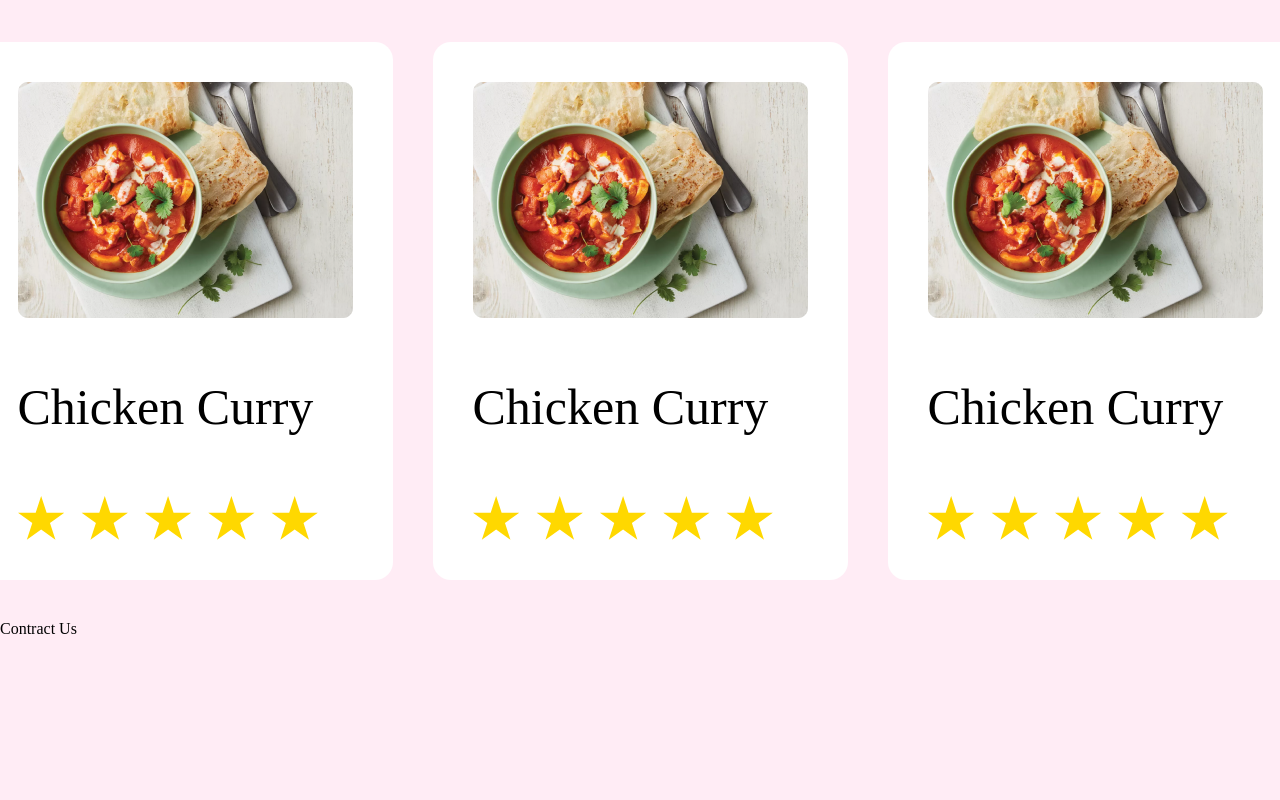
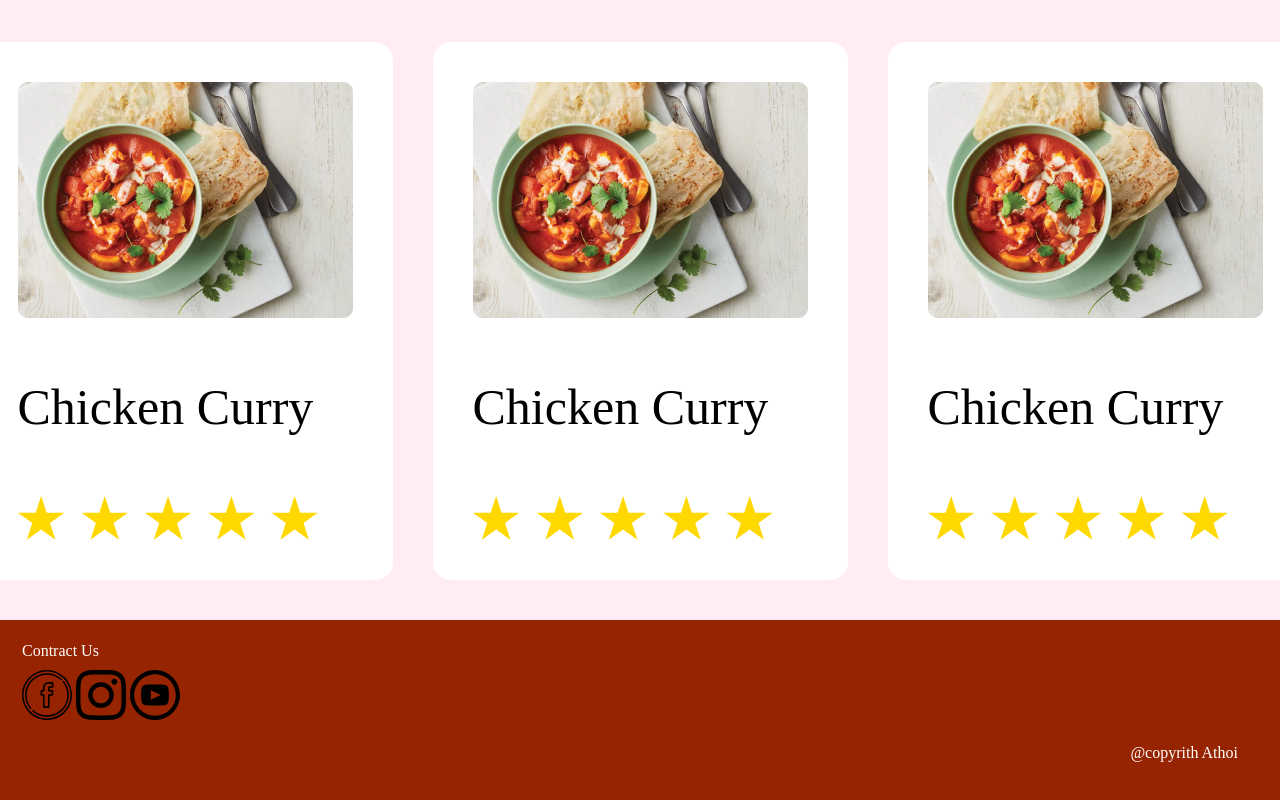
Before and after one commit to Athoiafrin/RestaurantWebsite, a plain HTML site: page index.html in a window 1280 px wide. Shown: the part 2092-2892 px from the top of the page. Before the commit the page ends 2748 px from the top, so only its background shows below. Drawn offline with Linux system fonts and the light colour scheme.

Commit message:
html css complite

```diff
--- a/index.html
+++ b/index.html
@@ -102,8 +102,11 @@
         <div>
             <p>Contract Us</p>
             <ul>
-                <img src="" alt=""><img src="" alt=""><img src="" alt="">
+                <img src="resources/icons/facebook-svgrepo-com.svg" alt="">
+                <img src="resources/icons/iconmonstr-instagram-11.svg" alt="">
+                <img src="resources/icons/iconmonstr-youtube-10.svg" alt="">
             </ul>
+            <p class="athoi">@copyrith Athoi</p>
         </div>
     </footer>
 
--- a/style.css
+++ b/style.css
@@ -143,3 +143,18 @@ body
     border-radius: 18px;
     margin: 20px;
 }
+footer img
+{
+    padding-top: 10px;
+   min-width: 50px;
+   max-width: 50px;
+}
+footer {
+    padding: 22px;
+    color: white;
+    background-color: #962400;
+}
+.athoi{
+    text-align: right;
+    padding: 20px;
+}
```
Also changed, not shown: resources/icons/facebook-svgrepo-com.svg (added), resources/icons/iconmonstr-instagram-11.svg (added), resources/icons/iconmonstr-youtube-10.svg (added).
